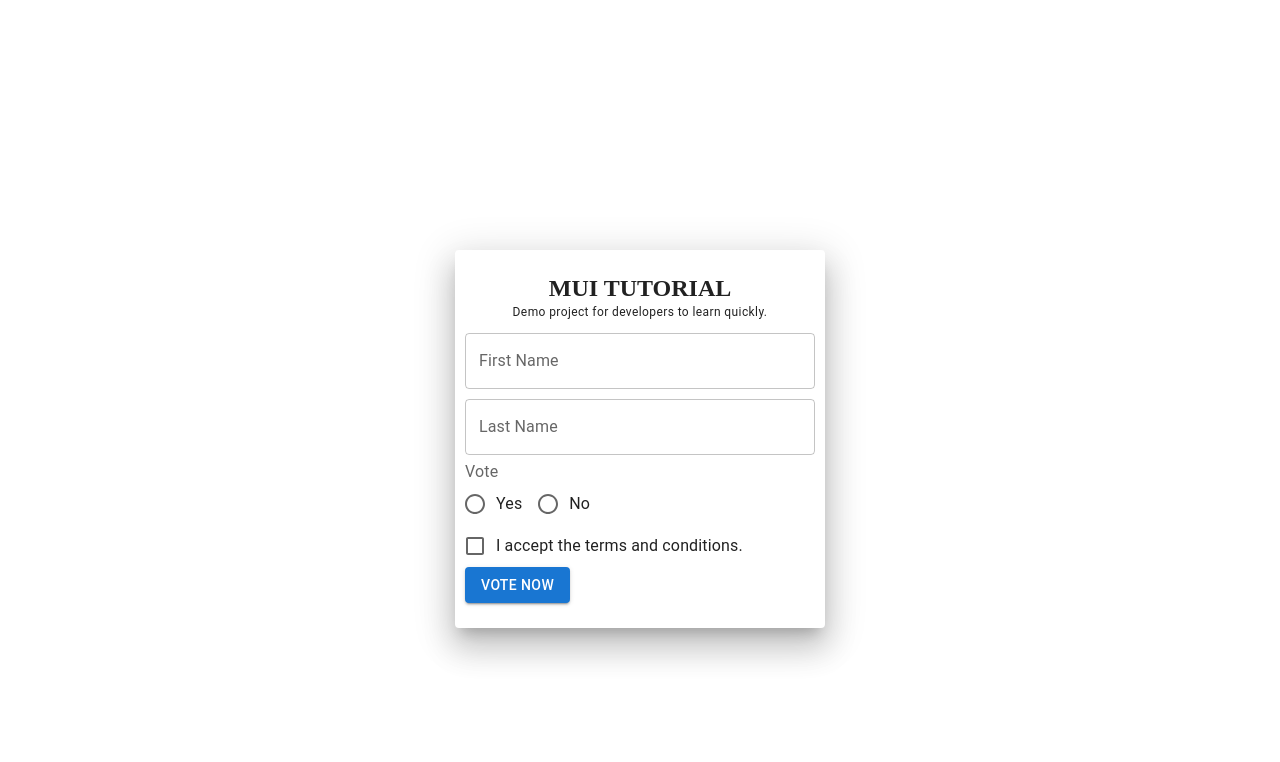
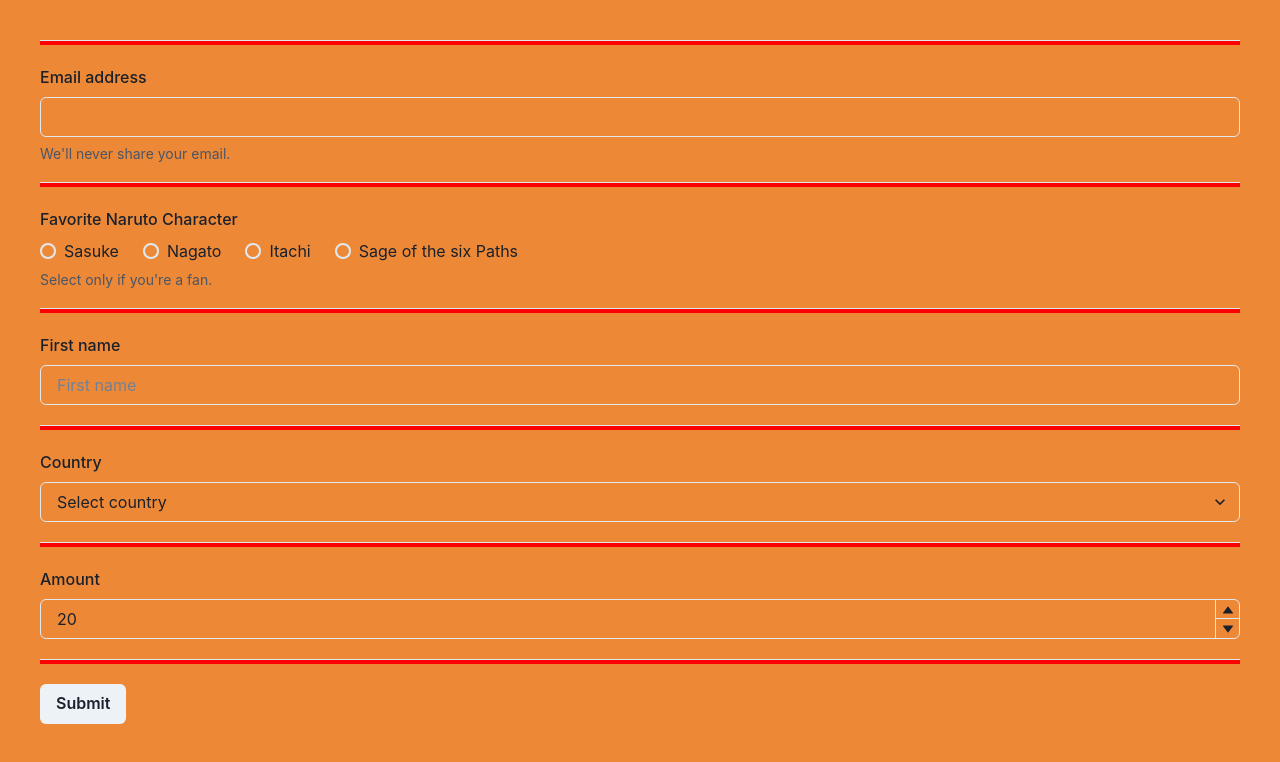
Before and after one commit to Negi-Ashish/Bunnyfied-Courses, a Next.js app in the folder 1/bunnyfied-02/: page /form in a window 1280 px wide. Shown: the top 762 px of the page. Built offline with nearby package versions, Linux system fonts and the light colour scheme.

Commit message:
This is not completed yet

```diff
--- /dev/null
+++ b/1/bunnyfied-02/components/ChakraUIForm.js
@@ -0,0 +1,117 @@
+import {
+  FormControl,
+  FormLabel,
+  FormHelperText,
+  Input,
+  RadioGroup,
+  HStack,
+  Radio,
+  NumberInput,
+  NumberInputField,
+  NumberInputStepper,
+  NumberIncrementStepper,
+  NumberDecrementStepper,
+  ChakraProvider,
+  Select,
+  Box,
+  Button,
+  extendTheme,
+} from "@chakra-ui/react";
+
+import { useState } from "react";
+
+const ChakraForm = () => {
+  const [values, setValues] = useState({
+    email: "",
+    favoriteCharacter: "",
+    firstName: "",
+    country: "",
+    amount: 20,
+  });
+
+  const theme = extendTheme({
+    styles: {
+      global: {
+        body: {
+          bg: "orange.400", // replace with the desired background color
+          margin: 10,
+        },
+      },
+    },
+  });
+
+  const handleChange = (e) => {
+    const { firstName, value } = e.target;
+    setValues({
+      ...values,
+      [firstName]: value,
+    });
+  };
+
+  return (
+    <ChakraProvider theme={theme}>
+      <FormControl>
+        <Box as="hr" height={1} bg={"red"} mt={5} mb={5} />
+        <FormLabel>Email address</FormLabel>
+        <Input type="email" value={values.email} onChange={handleChange} />
+        <FormHelperText>We'll never share your email.</FormHelperText>
+
+        <Box as="hr" height={1} bg={"red"} mt={5} mb={5} />
+
+        <FormLabel as="legend">Favorite Naruto Character</FormLabel>
+        <RadioGroup defaultValue={values.favoriteCharacter}>
+          <HStack spacing="24px">
+            <Radio value="Sasuke">Sasuke</Radio>
+            <Radio value="Nagato">Nagato</Radio>
+            <Radio value="Itachi">Itachi</Radio>
+            <Radio value="Sage of the six Paths">Sage of the six Paths</Radio>
+          </HStack>
+        </RadioGroup>
+        <FormHelperText>Select only if you're a fan.</FormHelperText>
+
+        <Box as="hr" height={1} bg={"red"} mt={5} mb={5} />
+
+        <FormLabel>First name</FormLabel>
+        <Input
+          placeholder="First name"
+          value={values.firstName}
+          onChange={handleChange}
+        />
+
+        <Box as="hr" height={1} bg={"red"} mt={5} mb={5} />
+
+        <FormLabel>Country</FormLabel>
+        <Select
+          placeholder="Select country"
+          value={values.country}
+          onChange={handleChange}
+        >
+          <option>United Arab Emirates</option>
+          <option>Nigeria</option>
+        </Select>
+
+        <Box as="hr" height={1} bg={"red"} mt={5} mb={5} />
+
+        <FormLabel>Amount</FormLabel>
+        <NumberInput
+          max={50}
+          min={10}
+          value={values.amount}
+          onChange={handleChange}
+        >
+          <NumberInputField />
+          <NumberInputStepper>
+            <NumberIncrementStepper />
+            <NumberDecrementStepper />
+          </NumberInputStepper>
+        </NumberInput>
+
+        <Box as="hr" height={1} bg={"red"} mt={5} mb={5} />
+
+        <Button type="submit">Submit</Button>
+      </FormControl>
+    </ChakraProvider>
+  );
+};
+
+export default ChakraForm;
--- a/1/bunnyfied-02/pages/form.js
+++ b/1/bunnyfied-02/pages/form.js
@@ -1,5 +1,6 @@
 import Head from "next/head";
 import Form from "../components/Form.js";
+import ChakraForm from "../components/ChakraUIForm.js";
 
 export default function form() {
   return (
@@ -7,7 +8,8 @@ export default function form() {
       <Head>
         <title>Bunnyfied Labs</title>
       </Head>
-      <Form />
+      {/* <Form /> */}
+      <ChakraForm />
     </>
   );
 }
```
